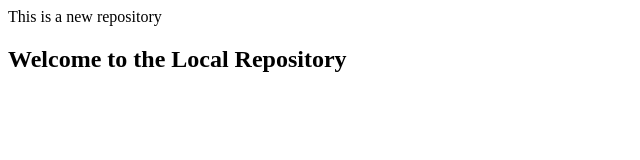
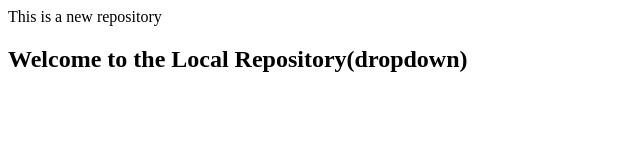
Before and after one commit to yashsaner/LocalRepo, a plain HTML site: page index.html in a window 1280 px wide. Shown: the whole page, without its empty margins (0-640 px from the left). Drawn offline with Linux system fonts and the light colour scheme.

```diff
--- a/index.html
+++ b/index.html
@@ -1,2 +1,2 @@
 <p>This is a new repository</p>
-<h2>Welcome to the Local Repository</h2>
+<h2>Welcome to the Local Repository(dropdown)</h2>
```
